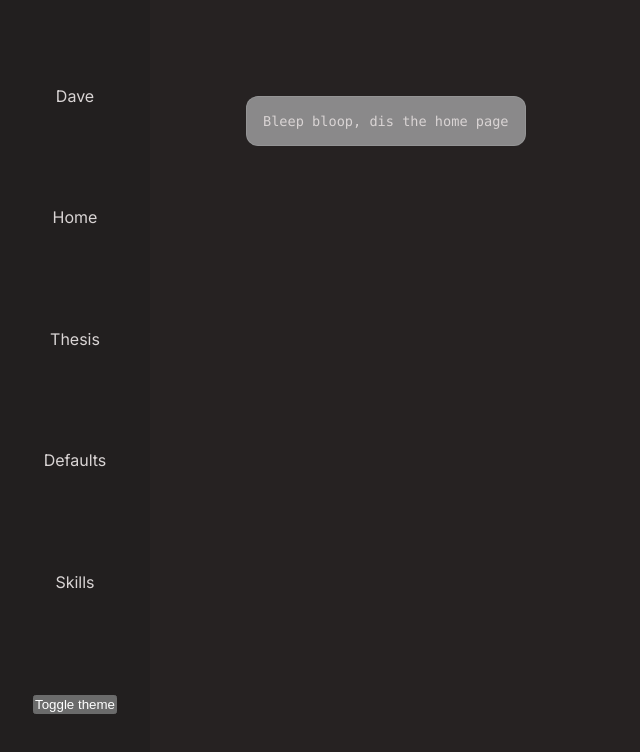
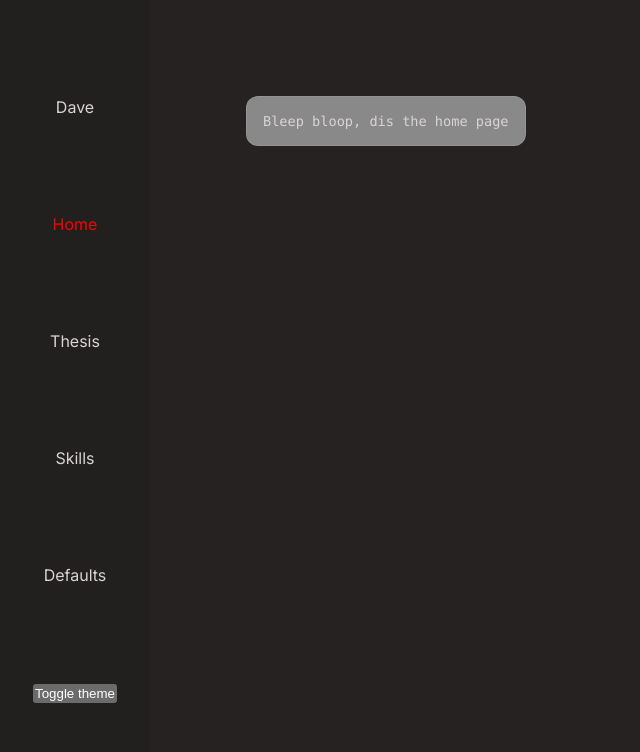
Before and after one commit to dave-woods/new-site, a Next.js app: page / in a window 1280 px wide. Shown: the top 752 px of the page, without its empty margins (0-640 px from the left). Built offline with nearby package versions, Linux system fonts and the light colour scheme.

Commit message:
Active navigation highlighting

```diff
--- a/app/Header.tsx
+++ /dev/null
@@ -1,16 +0,0 @@
-import Link from 'next/link'
-import styles from './Header.module.css'
-import ThemeToggle from './ThemeToggle'
-
-export default function Header() {
-    return (
-        <header className={[styles.header].join(' ')}>
-            <div>Dave</div>
-            <div><Link href="/">Home</Link></div>
-            <div><Link href="/thesis">Thesis</Link></div>
-            <div><Link href="/default-cna">Defaults</Link></div>
-            <div><Link href="/skills">Skills</Link></div>
-            <div><ThemeToggle /></div>
-        </header>
-    )
-}
--- a/app/Header.module.css
+++ b/app/NavBar.module.css
@@ -1,17 +1,12 @@
-.header {
+.navbar {
     display: flex;
     flex-direction: column;
     justify-content: space-evenly;
     align-items: center;
 
-    /* position: fixed; */
-    /* top: 0;
-    left: 0;
-    bottom: 0; */
-
     background-color: rgba(0 0 0 / 10%);
 }
 
-.header > div {
-    padding: 1rem;
+.active {
+    color: red;
 }
--- /dev/null
+++ b/app/NavBar.tsx
@@ -0,0 +1,23 @@
+'use client';
+
+import Link from 'next/link'
+import styles from './NavBar.module.css'
+import ThemeToggle from './ThemeToggle'
+import { usePathname } from 'next/navigation'
+
+export default function NavBar({navLinks}: {navLinks: {slug: string, text: string}[]}) {
+    const pathname = usePathname();
+    return (
+        <nav className={[styles.navbar].join(' ')}>
+            <div>Dave</div>
+            {navLinks.map(nl => {
+                return (
+                    <div key={nl.text} className={pathname === `${nl.slug}` ? `${styles.active}` : ''}>
+                        <Link href={nl.slug}>{nl.text}</Link>
+                    </div>
+                )
+            })}
+            <div><ThemeToggle /></div>
+        </nav>
+    )
+}
--- a/app/layout.tsx
+++ b/app/layout.tsx
@@ -3,9 +3,15 @@ import styles from './layout.module.css'
 import { Inter } from 'next/font/google'
 import ThemeProvider from './ThemeProvider'
 import ThemedBody from './ThemedBody'
-import Header from './Header'
+import NavBar from './NavBar'
 
 const inter = Inter({ subsets: ['latin'] })
+const navLinks = [
+  {slug: '/', text: 'Home'},
+  {slug: '/thesis', text: 'Thesis'},
+  {slug: '/skills', text: 'Skills'},
+  {slug: '/default-cna', text: 'Defaults'},
+]
 
 export const metadata = {
   title: 'David Woods',
@@ -20,7 +26,7 @@ export default function RootLayout({
   return (
     <html lang="en">
       <ThemeProvider>
-        <ThemedBody className={[inter.className, styles.body].join(' ')}><Header />{children}</ThemedBody>
+        <ThemedBody className={[inter.className, styles.body].join(' ')}><NavBar navLinks={navLinks}/>{children}</ThemedBody>
       </ThemeProvider>
     </html>
   )
```
